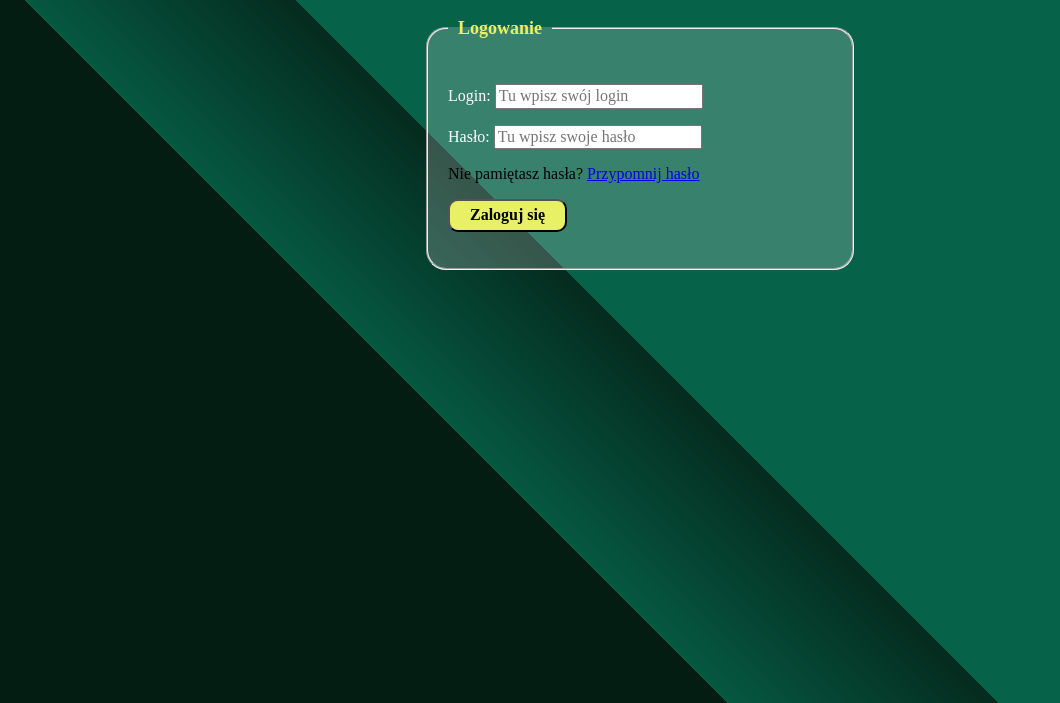
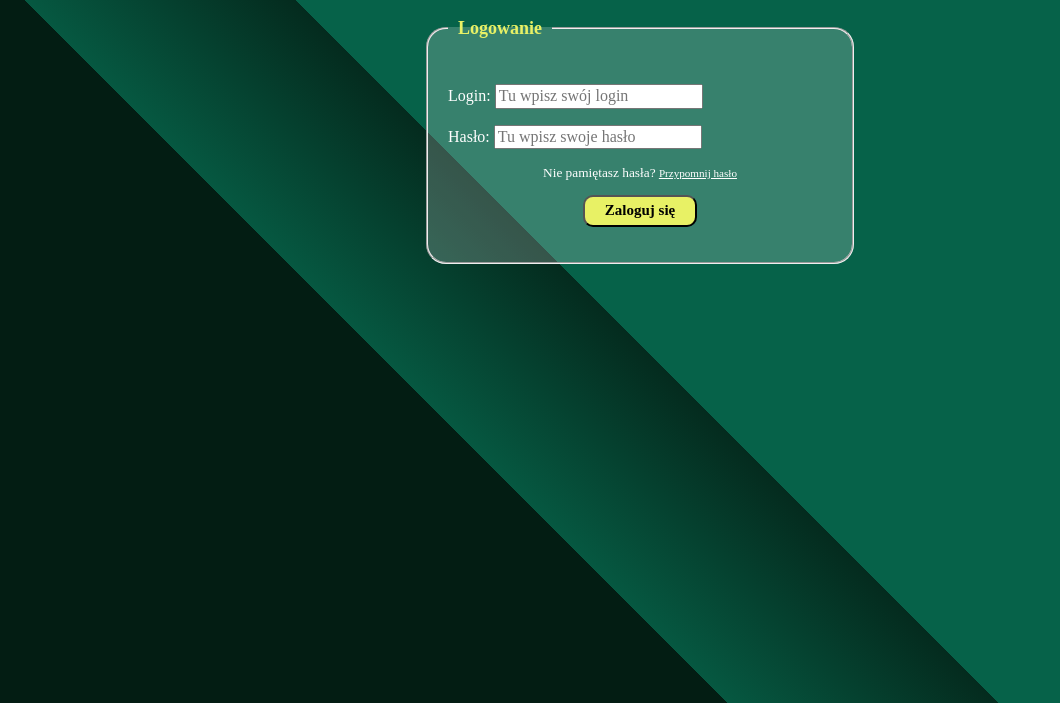
Before and after one commit to karbowskam/registration-form, a plain HTML site: page log-in.html in a window 1280 px wide. Shown: the part 97-800 px from the top of the page, without its empty margins (0-1060 px from the left). Drawn offline with Linux system fonts and the light colour scheme.

Commit message:
Added styles for password reminder

```diff
--- a/style.css
+++ b/style.css
@@ -69,7 +69,7 @@
   max-width: 30%;
 }
 
-.agreement--button {
+.agreement__button {
   color: rgba(3, 29, 19, 1) 35%;
   font-size: 15px;
   font-weight: bolder;
@@ -82,3 +82,18 @@
   padding: 5px 20px;
   border-radius: 10px ;
 }
+
+.passwordRemember {
+  color: #ffffff;
+  font-size: smaller;
+  text-align: center;
+}
+
+.agreement__button--js {
+  color: rgb(232, 241, 101);
+  font-weight: bolder;
+}
+
+.login--js {
+  color:  rgb(232, 241, 101);
+}
```
